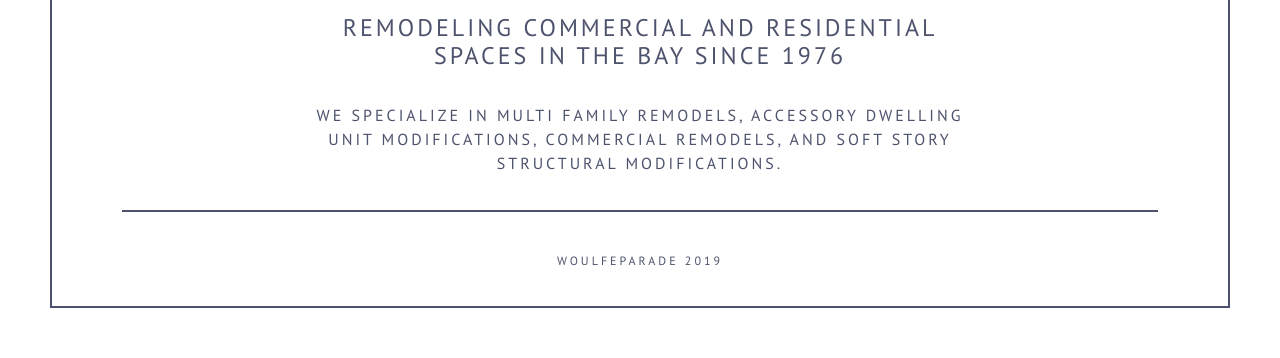
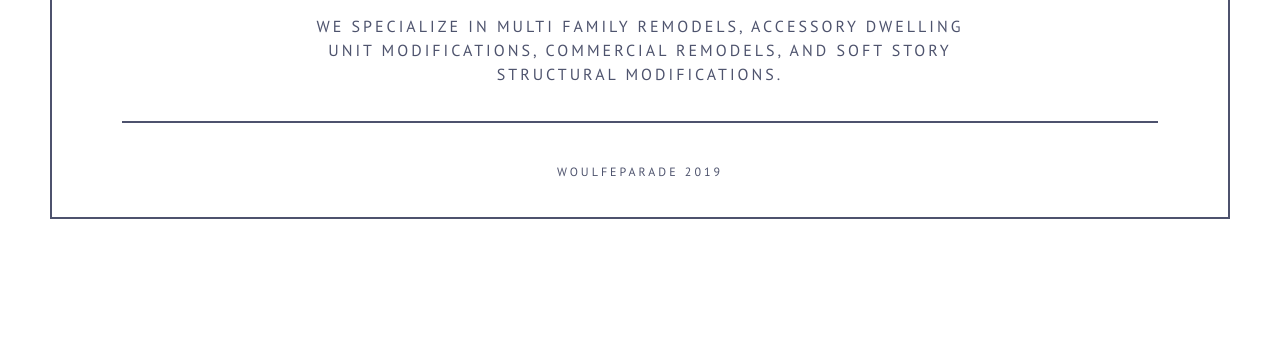
Before and after one commit to kwoulfe/Grizzly, a plain HTML site: page index.html in a window 1280 px wide. Shown: the part 1081-1439 px from the top of the page. After the commit the page ends 1350 px from the top, so only its background shows below. Drawn offline with nearby package versions, Linux system fonts and the light colour scheme; a web font is replaced by a local one.

Commit message:
Home Page Mod

```diff
--- a/index.html
+++ b/index.html
@@ -98,8 +98,8 @@
           <div class="col-sm-8 text">
             <h1>Grizzly Builders Inc.</h1>
             <br />
-            <h4>Remodeling Commercial and Residential Spaces in the Bay Since 1976</h4>
-            <br />
+            <!-- <h4>Remodeling Commercial and Residential Spaces in the Bay Since 1976</h4>
+            <br /> -->
             <p>
               We specialize in Multi Family Remodels, Accessory Dwelling Unit Modifications, Commercial remodels, and Soft Story Structural
               Modifications.
```
